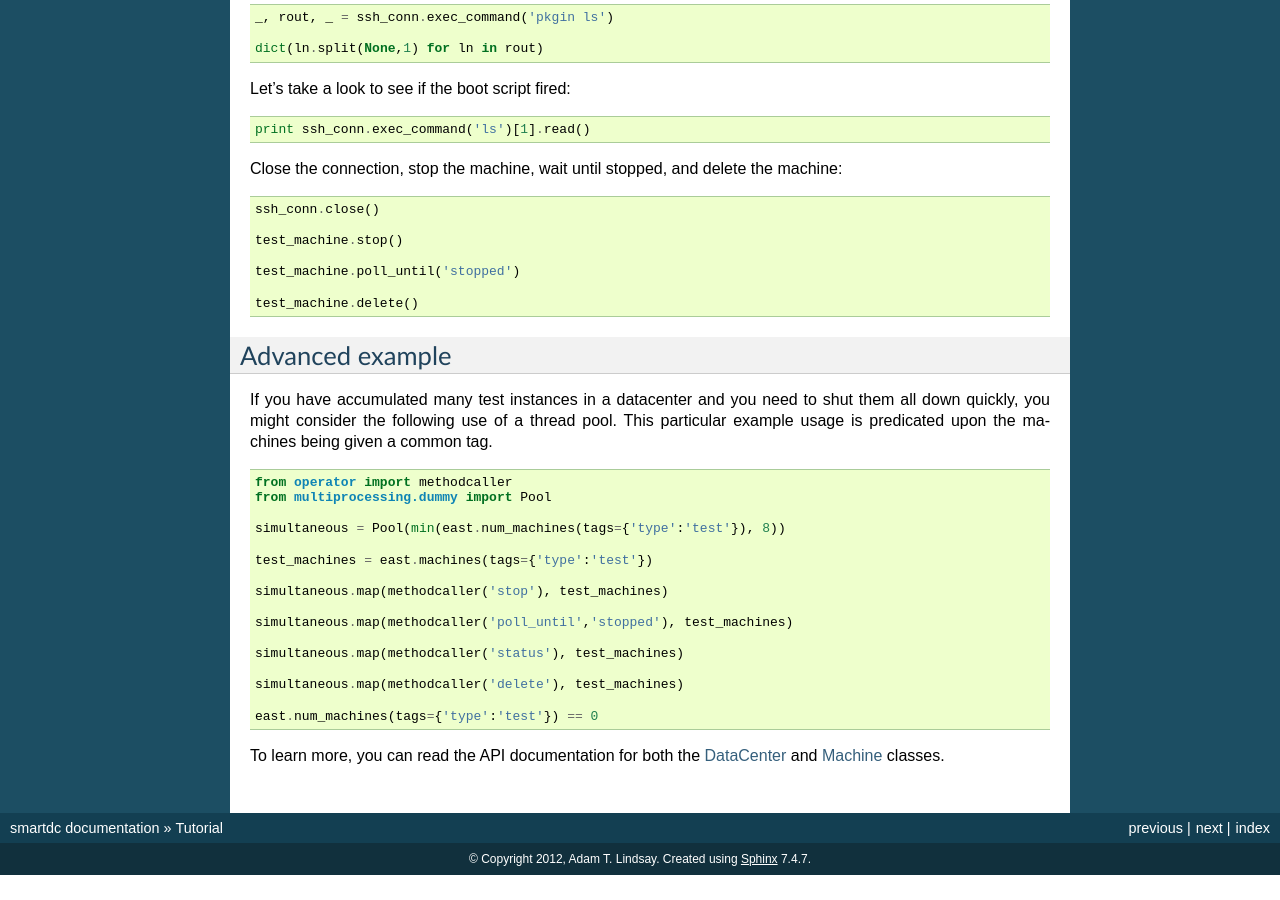
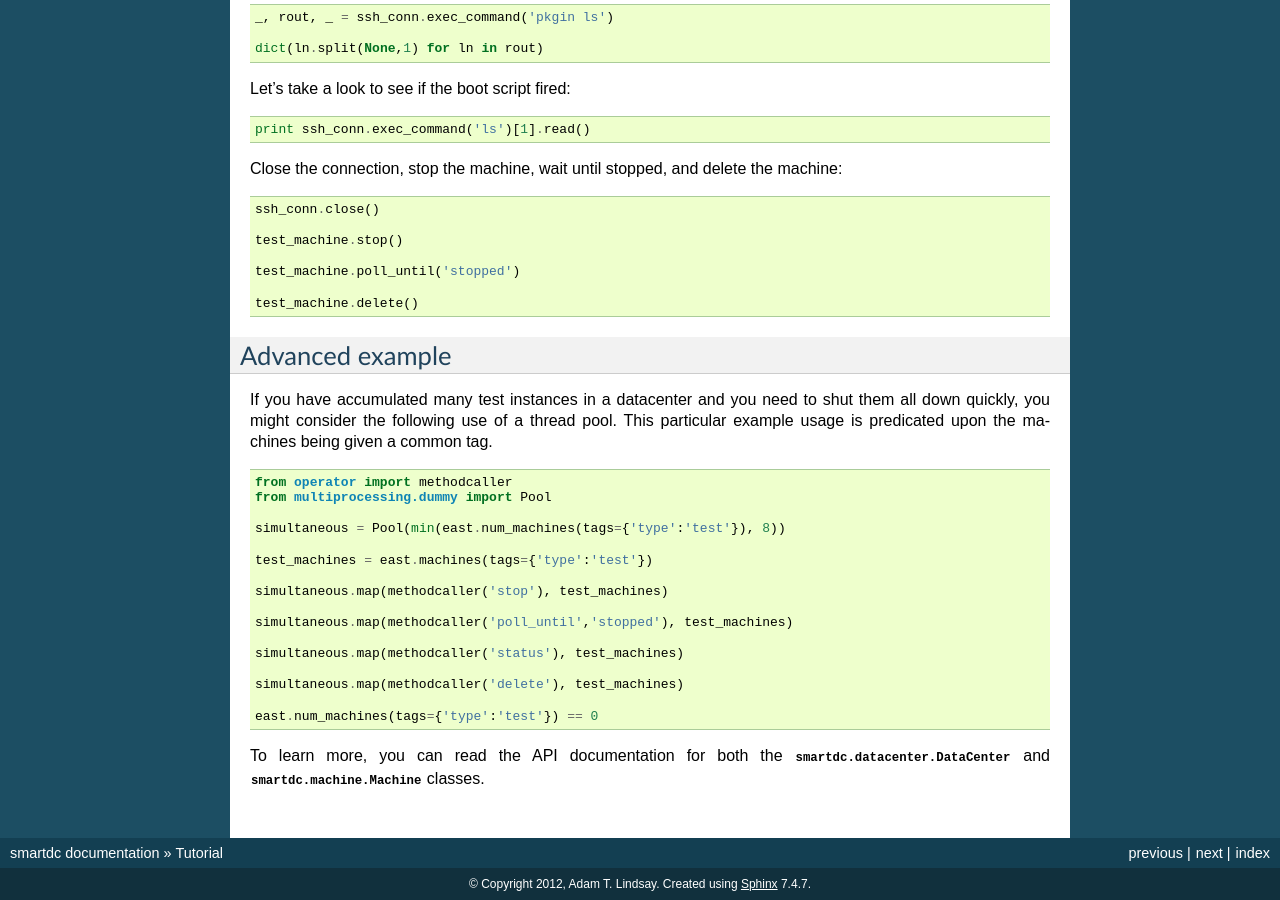
Before and after one commit to atl/py-smartdc, a Sphinx documentation site: the page built from docs/tutorial.rst, in a window 1280 px wide and 900 px high, scrolled down 2488 px. Built offline with Sphinx 7.4.7, drawn with Linux system fonts in a browser that asks for light colours; the version number could not be read and is left out; before the commit the page ends 3363 px from its top, so only the background shows below that.

Commit message:
minor documentation tweaks

```diff
--- a/README.rst
+++ b/README.rst
@@ -27,6 +27,9 @@ Requirements
 * requests_
 * py-http-signature_
 * PyCrypto_ (required by py-http-signature)
+
+Optional:
+
 * ssh_ (used by py-http-signature for its ``ssh-agent`` integration)
 
 We assume that ``json`` is present because requests now requires py2.6 and
--- a/docs/tutorial.rst
+++ b/docs/tutorial.rst
@@ -197,10 +197,8 @@ given a common tag.
 
     east.num_machines(tags={'type':'test'}) == 0
 
-To learn more, you can read the API documentation for both the `DataCenter`_
-and `Machine`_ classes.
+To learn more, you can read the API documentation for both the :py:class:`smartdc.datacenter.DataCenter`
+and :py:class:`smartdc.machine.Machine` classes.
 
 .. _ssh: https://github.com/bitprophet/ssh
 .. _Fabric: http://docs.fabfile.org/
-.. _DataCenter: http://packages.python.org/smartdc/datacenter.html
-.. _Machine: http://packages.python.org/smartdc/machine.html
```
